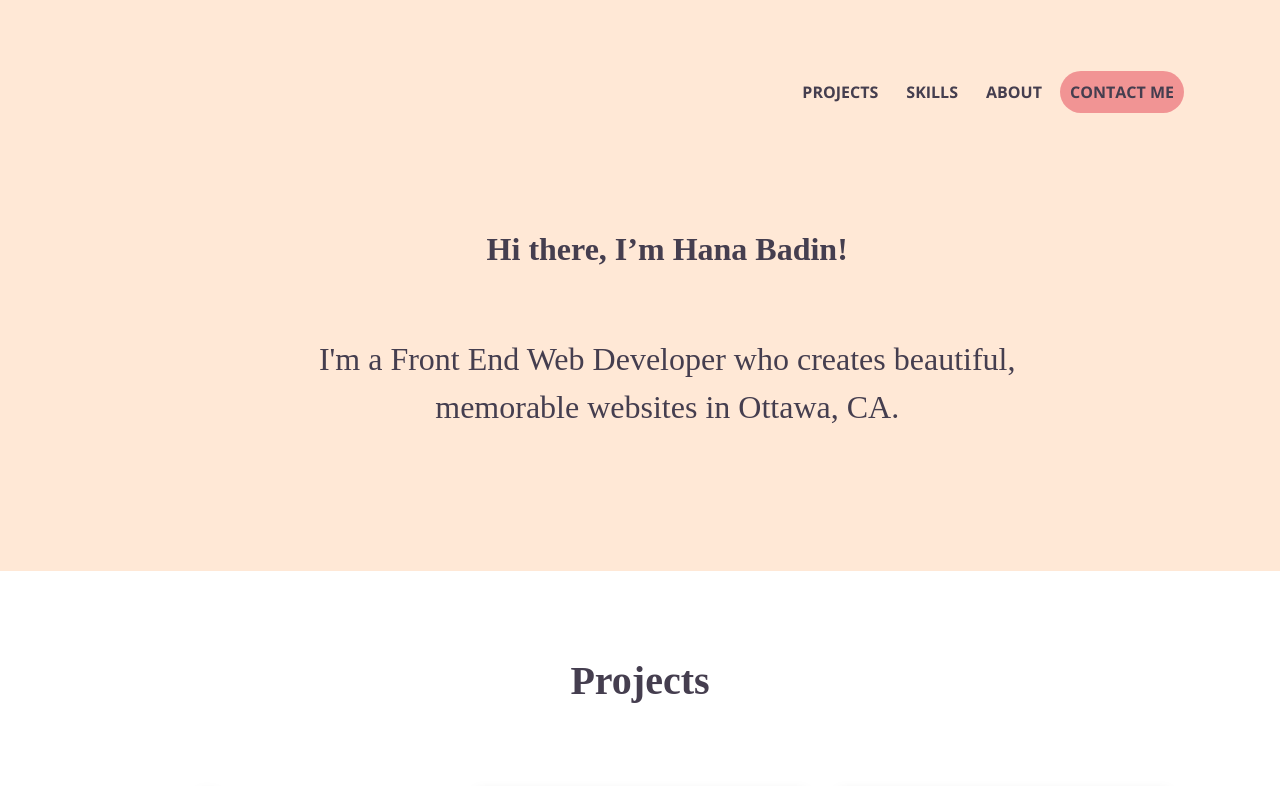
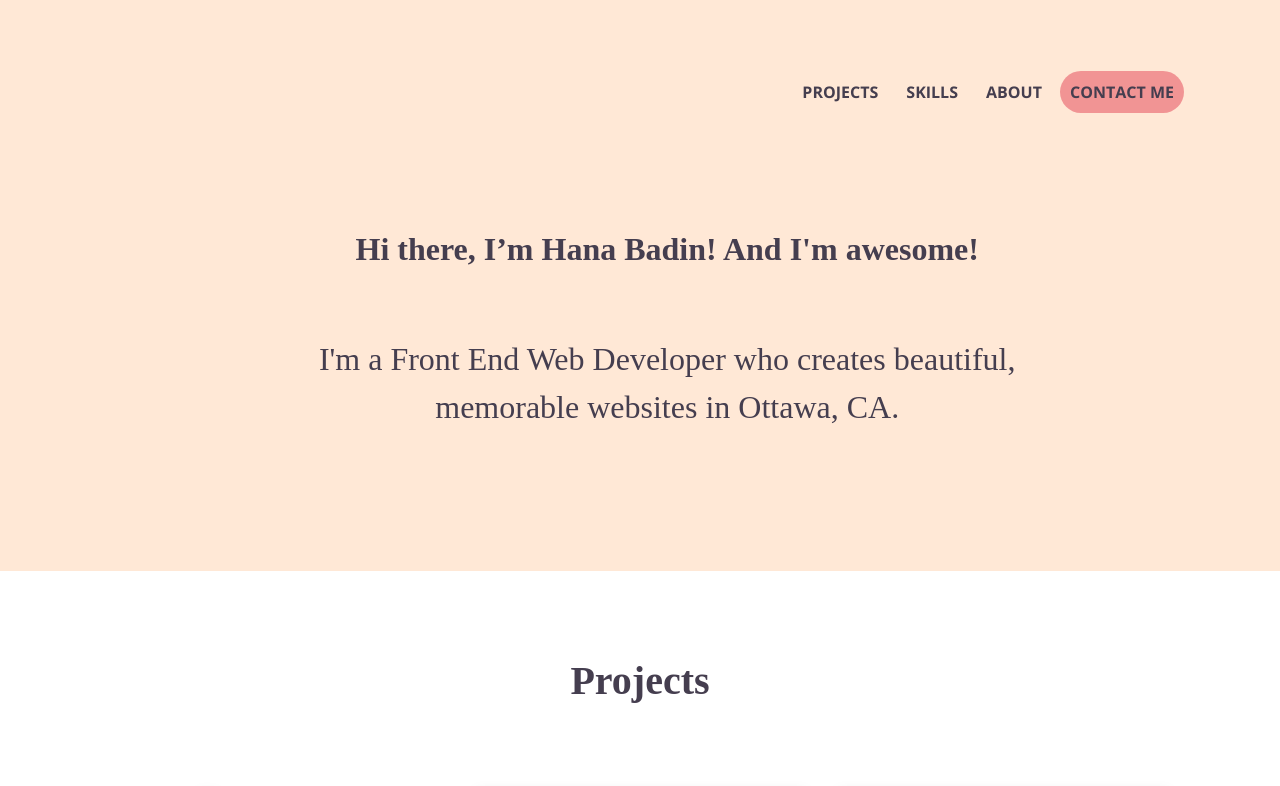
Before and after one commit to skillcrush/developer-example-portfolio, a website built with Parcel: page index.html in a window 1280 px wide. Shown: the top 786 px of the page. Built offline with nearby package versions, Linux system fonts and the light colour scheme; grey boxes are pictures that could not be loaded; files whose address does not match are found by name; a web font is replaced by a local one.

```diff
--- a/index.html
+++ b/index.html
@@ -40,7 +40,7 @@
         </ul>
       </nav>
       <div class="home-title">
-        <h1>Hi there, I’m Hana Badin!</h1>
+        <h1>Hi there, I’m Hana Badin! And I'm awesome!</h1>
         <h2>I'm a Front End Web Developer who creates beautiful, memorable websites in Ottawa, CA.</h2>
       </div>
     </div>
```
